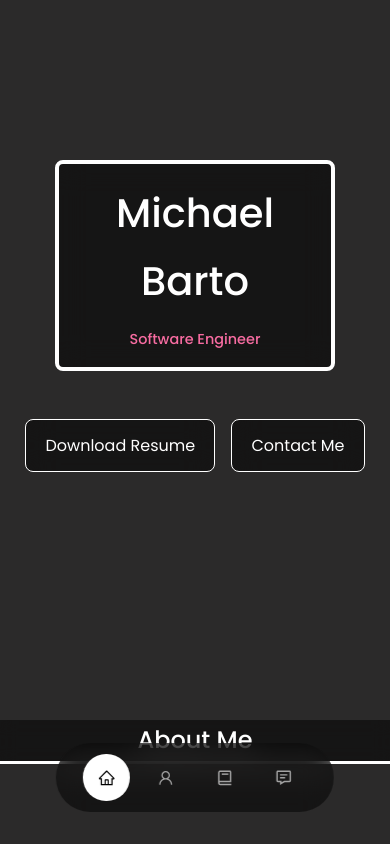
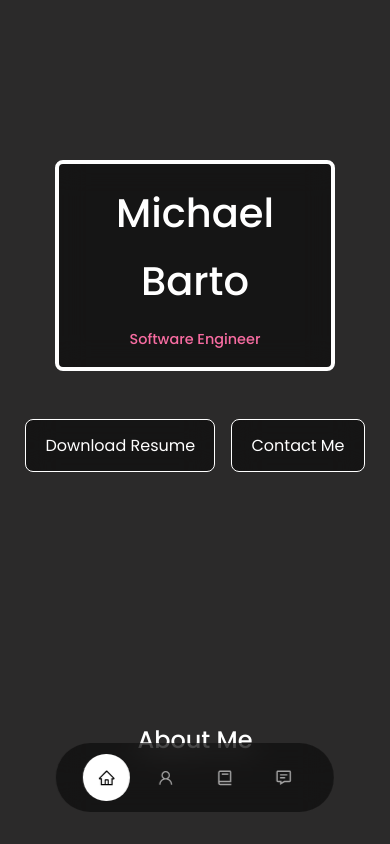
Before and after one commit to mbarto202/react-portfolio-website, a React (Create React App) app: page / in a window 390 px wide. Shown: the top 844 px of the page. Built offline with nearby package versions, Linux system fonts and the light colour scheme.

Commit message:
phone compatibility

```diff
--- a/src/index.css
+++ b/src/index.css
@@ -68,10 +68,10 @@ section > h2, section > h5 {
 
 section > h2 {
     color: white;
-    backdrop-filter: blur(8px);
-    background-color: rgba(0, 0, 0, .5);
+
+
     margin-bottom: 3rem;
-    border: 3px solid;
+
     border-top: white;
     border-left: white;
     border-right: white;
```
